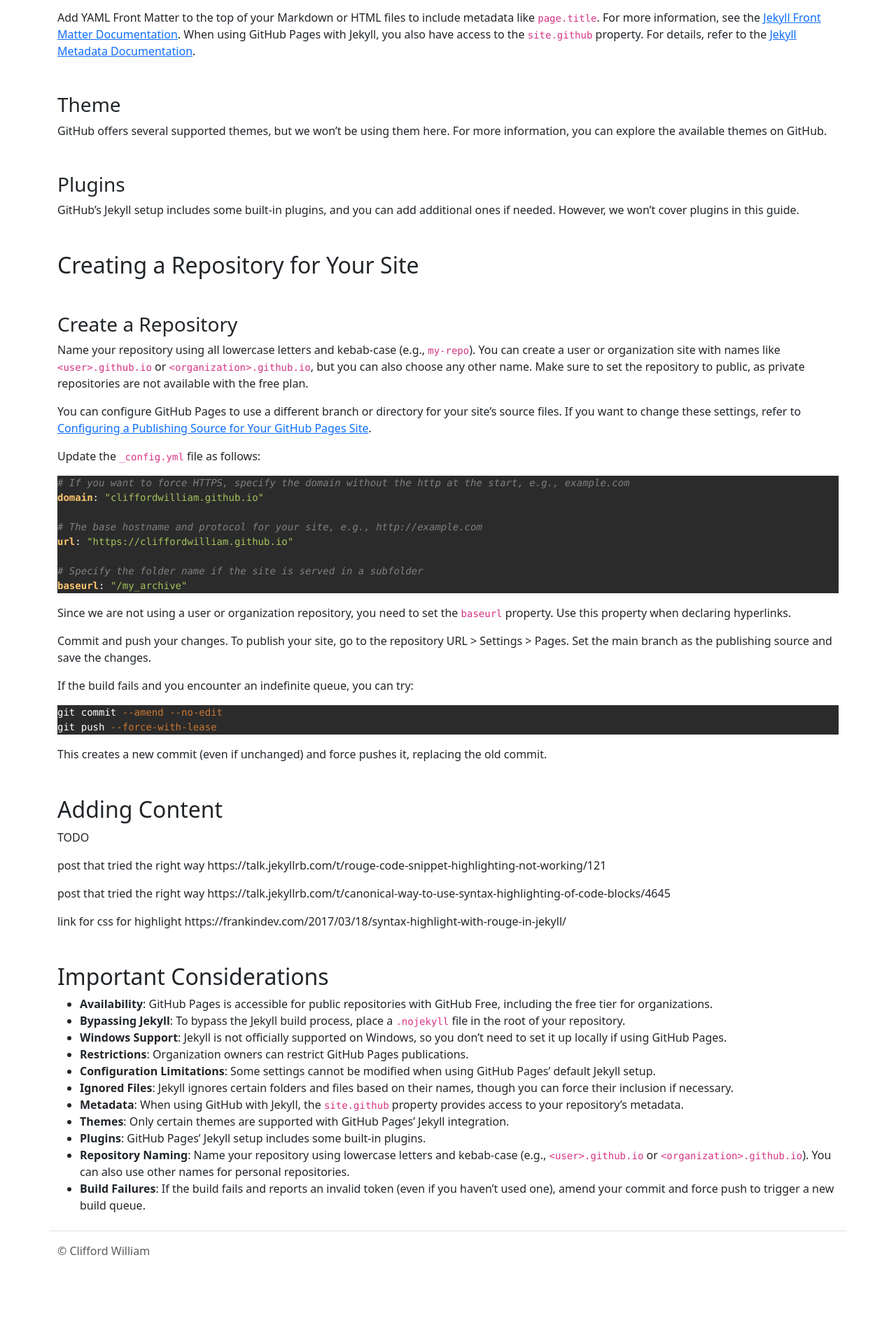
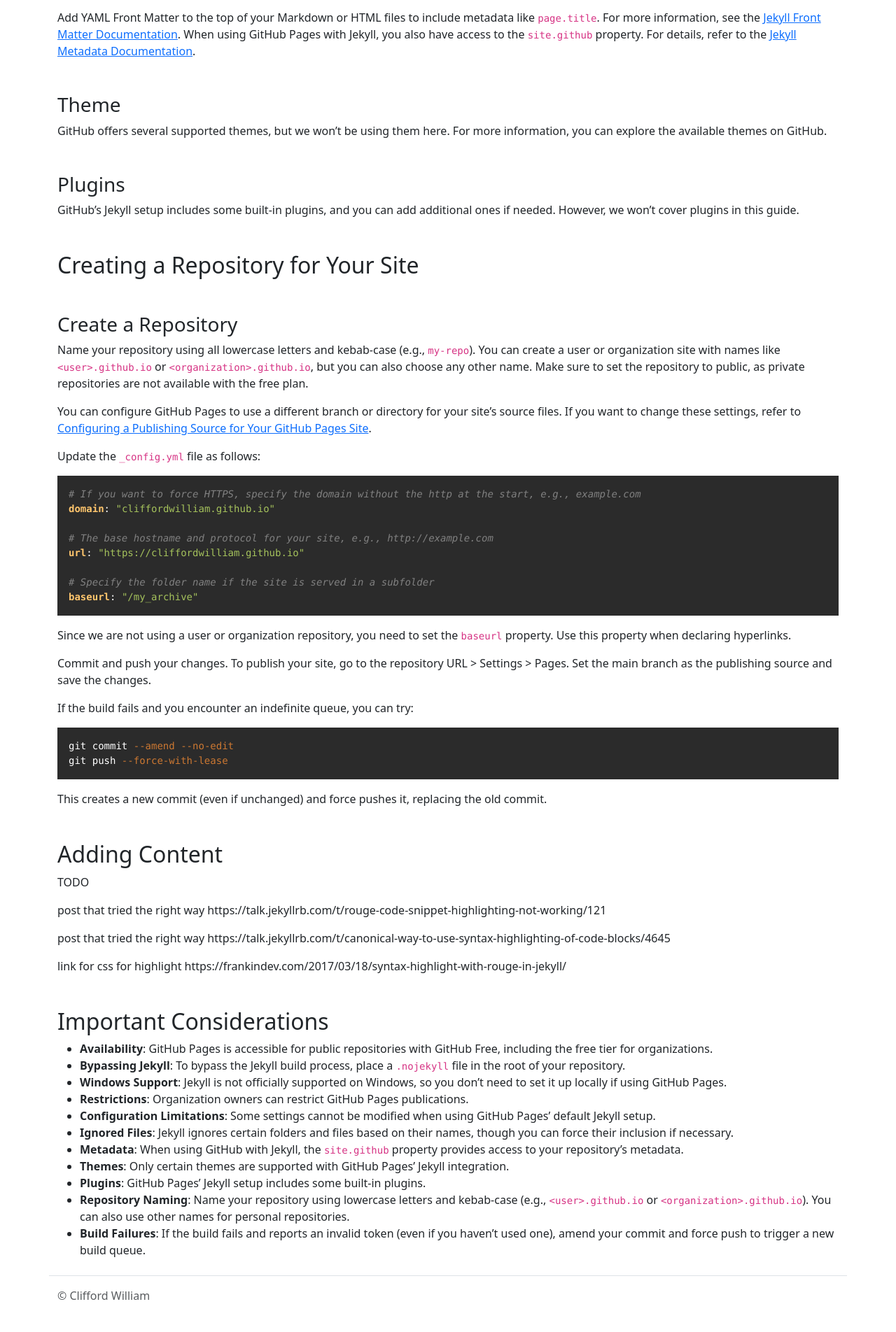
Before and after one commit to cliffordwilliam/my_archive, a Jekyll site: the page built from _posts/2024-09-12-github-pages-and-jekyll.md, in a window 1280 px wide. Shown: the part 1920-3824 px from the top of the page at 70% size. Built offline with Jekyll 4.4.1, drawn with Linux system fonts in a browser that asks for light colours; before the commit the page ends 3760 px from its top, so only the background shows below that.

Commit message:
pre padding

```diff
--- a/assets/css/header-top-margin.css
+++ b/assets/css/header-top-margin.css
@@ -5,3 +5,7 @@ h5,
 h6 {
     margin-top: 3rem;
 }
+
+.highlight pre {
+    padding: 1rem;
+}
```
